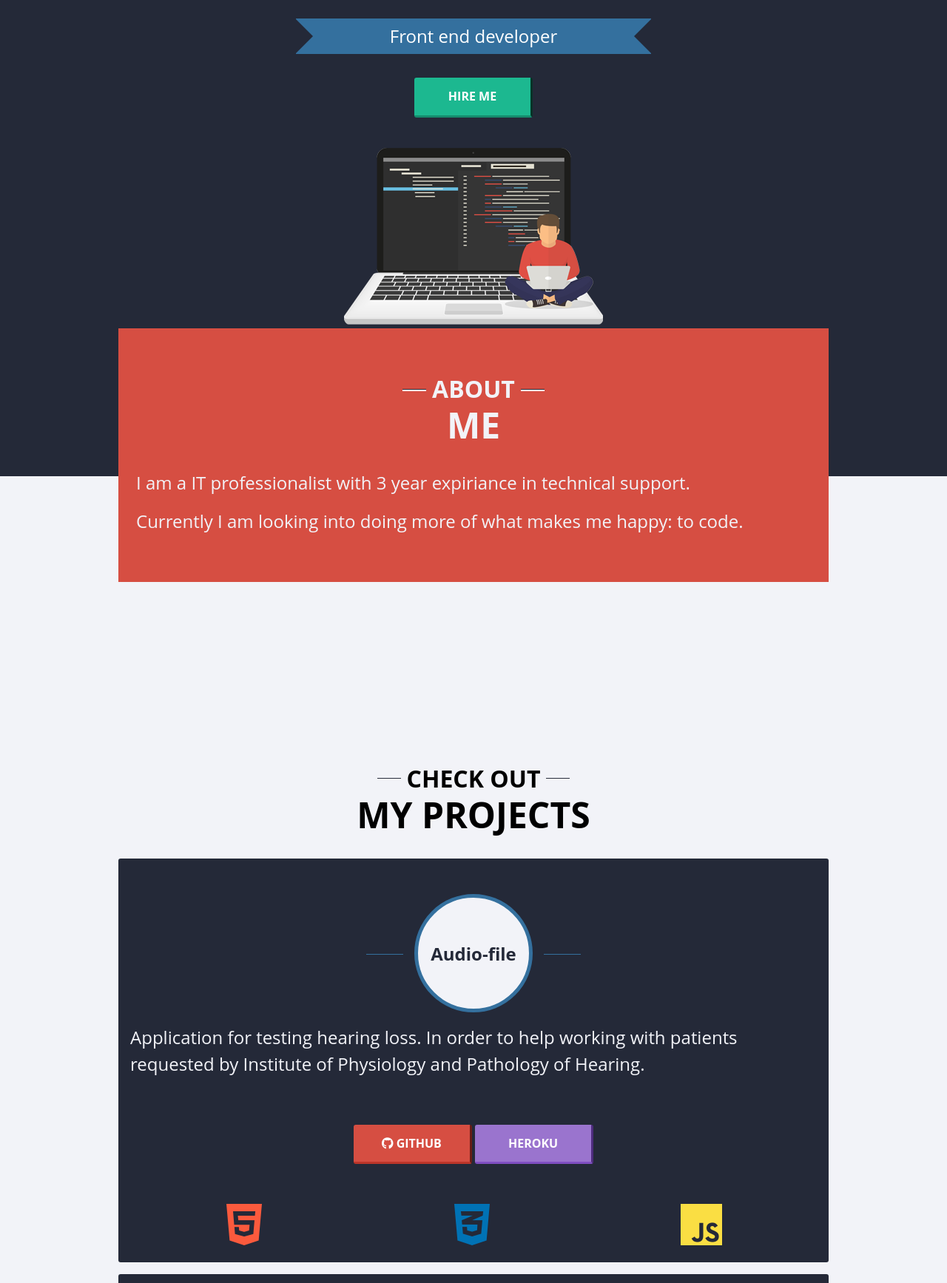
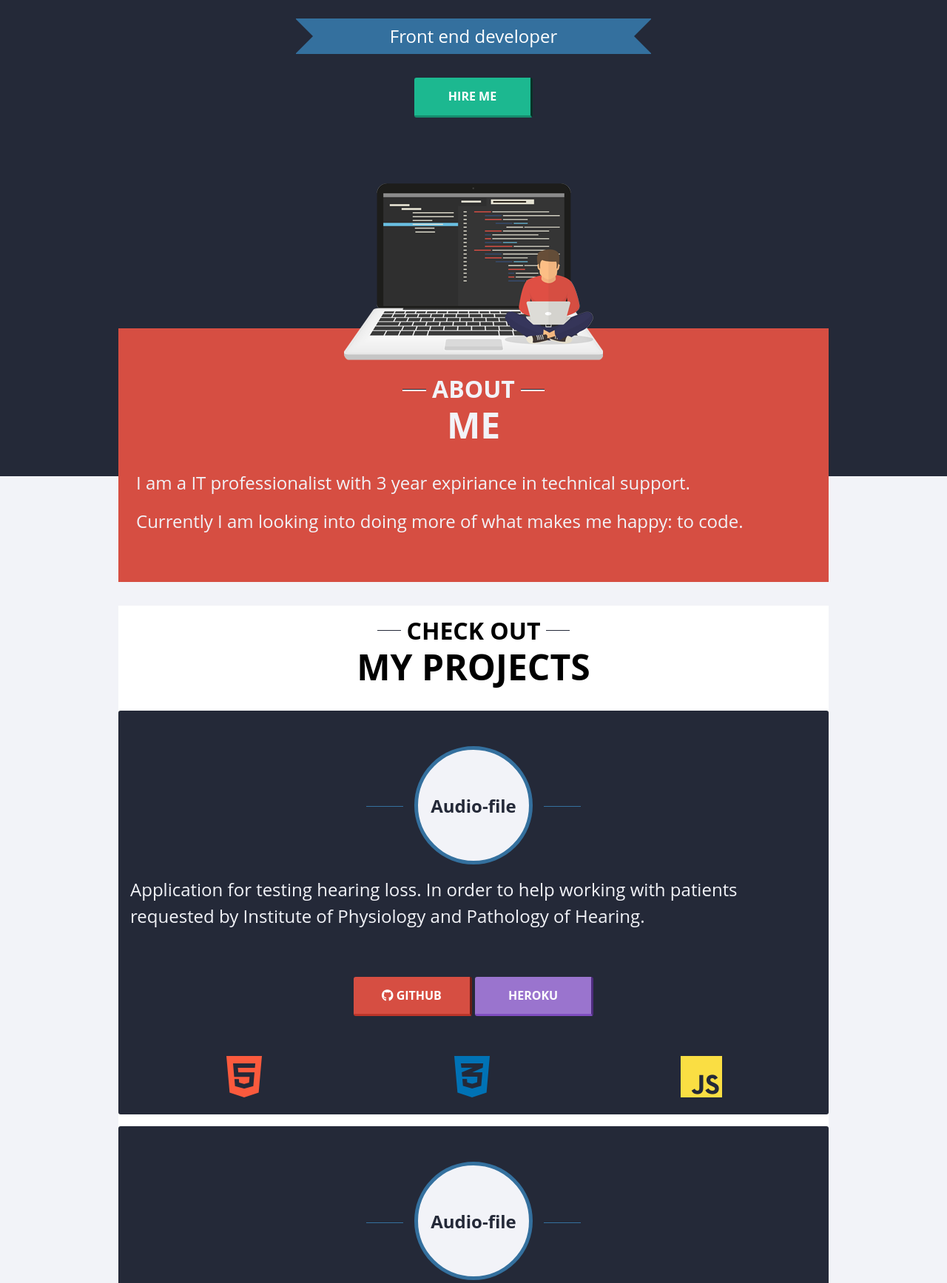
Before and after one commit to DawidGaleziewski/scss-portfolio, a PHP site: page /app/index.html in a window 1280 px wide. Shown: the part 317-2052 px from the top of the page at 74% size. Run offline with PHP 8.4, Linux system fonts and the light colour scheme; some libraries are stand-ins or nearby versions.

Commit message:
compleated about section

```diff
--- a/app/css/main.css
+++ b/app/css/main.css
@@ -492,7 +492,17 @@ body {
   @media (min-width: 30rem) and (min-height: 30rem) {
     .main-header {
       margin: 0 auto;
-      padding-bottom: 25vh; } }
+      position: relative;
+      padding-bottom: 0; }
+      .main-header__background-extend {
+        width: 100%;
+        height: 25vh;
+        background-color: #242938;
+        z-index: -2;
+        position: absolute;
+        bottom: -25vh;
+        left: 0;
+        right: 0; } }
   .main-header__title {
     font-size: 3rem;
     font-weight: normal; }
@@ -549,7 +559,7 @@ body {
     transform: translateY(2rem); }
     @media (min-width: 30rem) and (min-height: 30rem) {
       .main-header__image {
-        transform: translateY(0); } }
+        transform: translateY(3rem); } }
 
 /* MAIN-HEADER END */
 .about, .contact {
@@ -574,7 +584,7 @@ body {
   color: #f2f3f8; }
   @media (min-width: 30rem) and (min-height: 30rem) {
     .about {
-      transform: translateY(-25vh); } }
+      margin: 0 auto; } }
   .about__description {
     text-align: left;
     font-size: 1.5rem;
@@ -599,6 +609,7 @@ body {
       font-size: 2rem; }
 
 .projects {
+  background-color: #fff;
   padding-bottom: 40vw; }
   @media (min-width: 30rem) and (min-height: 30rem) {
     .projects {
--- a/app/index.html
+++ b/app/index.html
@@ -51,6 +51,8 @@
 			<span class="btn btn-animate">Hire me</span>
 
 			<img class="main-header__image" src="./img/macbook.png">
+
+			<div class="main-header__background-extend"></div>
 	</header>
 
 
--- a/app/scss/global/_variables.scss
+++ b/app/scss/global/_variables.scss
@@ -1,6 +1,7 @@
 // VARIABLES
 
 // 1. COLORS
+$color-main-background: #f2f3f8;
 $color-primary: #242938;
 $color-secondary: #34709e;
 $color-complementary: #d64e42;
--- a/app/scss/layout/_about.scss
+++ b/app/scss/layout/_about.scss
@@ -8,7 +8,7 @@
     color: $color-light;
 
     @media(min-width: 30rem) and (min-height: 30rem){
-        transform: translateY(-25vh);
+        margin: 0 auto;
     }
 
     &__description{
--- a/app/scss/layout/_header.scss
+++ b/app/scss/layout/_header.scss
@@ -3,6 +3,7 @@
 /* MAIN-HEADER START */
 .main-header {
     padding: $padding-small;
+
 	padding-top: 25vh;
 	background-color: $color-primary;
 	color: white;
@@ -10,7 +11,19 @@
 
     @media(min-width: 30rem) and (min-height: 30rem){
         margin: 0 auto;
-        padding-bottom: 25vh;
+        position: relative;
+        padding-bottom: 0;
+
+        &__background-extend{
+            width: 100%;
+            height: 25vh;
+            background-color: $color-primary;
+            z-index: -2;
+            position: absolute;
+            bottom: -25vh;
+            left: 0;
+            right: 0;
+        }
     }
 
     &__title {
@@ -65,7 +78,8 @@
         transform: translateY($padding-medium);
 
         @media(min-width: 30rem) and (min-height: 30rem){
-            transform: translateY(0);
+            transform: translateY($padding-large);
+
         }
 
     }
--- a/app/scss/layout/_portfolio.scss
+++ b/app/scss/layout/_portfolio.scss
@@ -10,6 +10,7 @@ $color-folder-primary: $color-primary;
 $color-folder-secondary: $color-secondary;
 
 .projects{
+    background-color: #fff;
     padding-bottom: 40vw;
 
     @media(min-width: 30rem) and (min-height: 30rem){
--- a/app/scss/layout/_section.scss
+++ b/app/scss/layout/_section.scss
@@ -10,6 +10,10 @@
         margin: 0 auto;
     }
 
+    // @media(min-width: 30rem) and (min-height: 30rem){
+    //     transform: translateY(-25vh);
+    // }
+
     .title{
         font-size: $size-title;
         text-transform: uppercase;
--- a/app/scss/main.scss
+++ b/app/scss/main.scss
@@ -26,7 +26,7 @@ html {
 
 body {
 	font-family: 'Open Sans', sans-serif;
-	background-color: #f2f3f8;
+	background-color: $color-main-background;
 	margin: 0;
 	padding: 0;
 }
```
